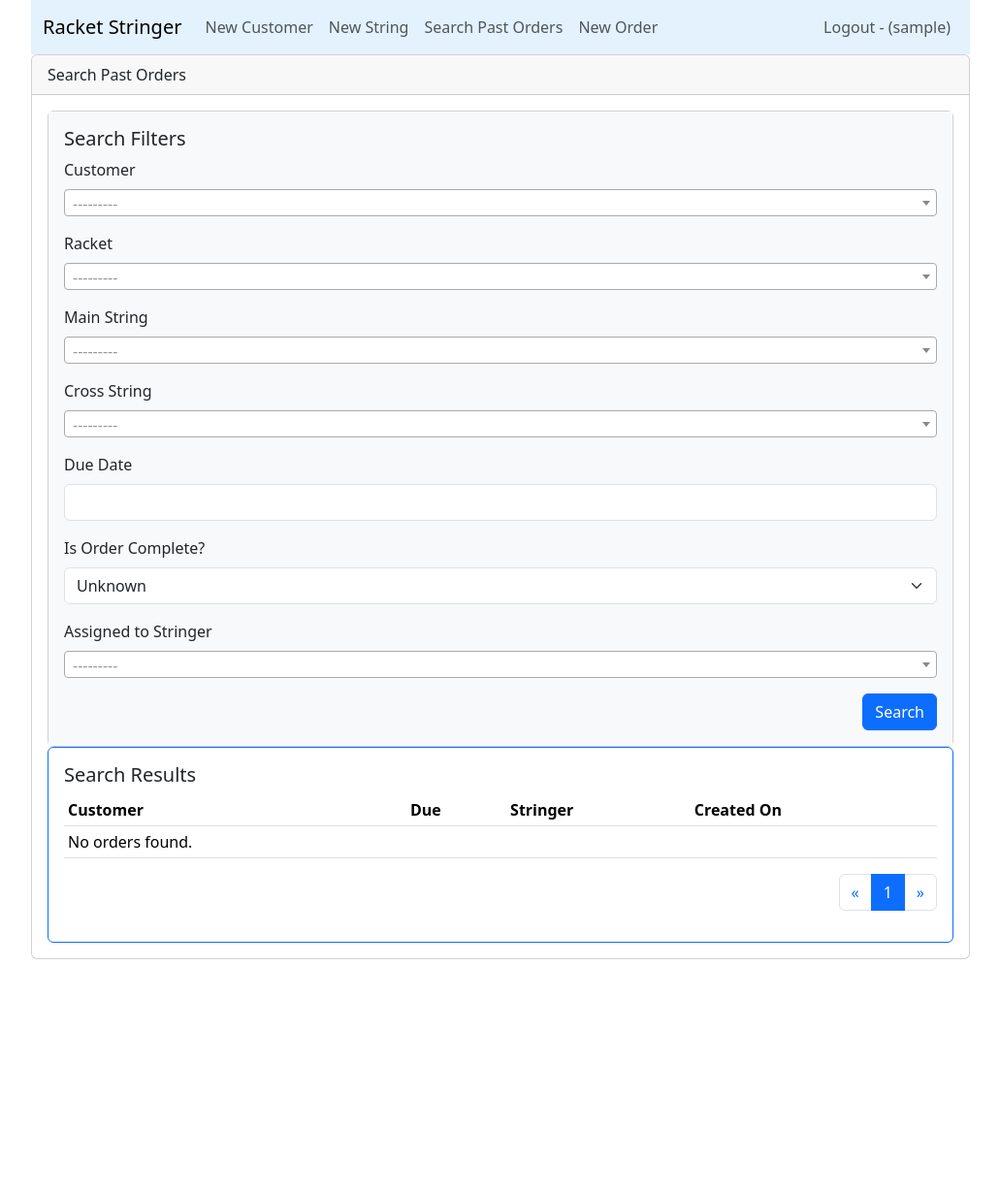
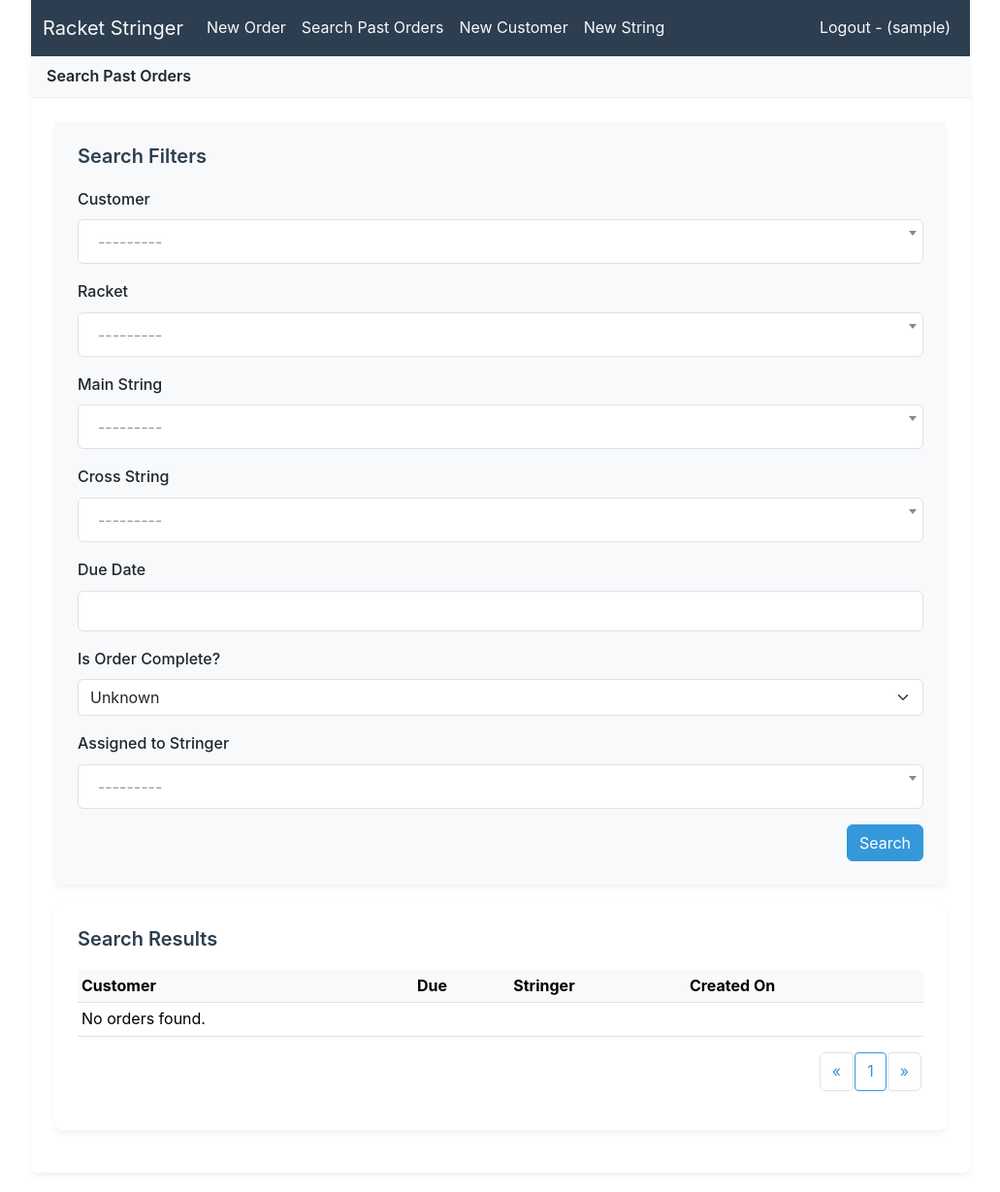
Before and after one commit to rbennett91/racket_stringer, a Django app: page /racket_stringer/orders in a window 1280 px wide. Shown: the whole page at 97% size, without its empty margins (124-1155 px from the left). Before the commit the page ends 989 px from the top, so only its background shows below. Run offline with Django 3.2, Linux system fonts and the light colour scheme; the visitor is signed in with stand-in values (Sample User, id 1); data comes from the database, SQL or seed files in the repository; data that the repository does not hold is empty; some libraries are stand-ins or nearby versions.

Commit message:
vibe code some new style

```diff
--- a/racket_stringer/static/racket_stringer/css/app.css
+++ b/racket_stringer/static/racket_stringer/css/app.css
@@ -1,3 +1,165 @@
 .container {
     max-width: 992px;
 }
+
+:root {
+    --primary-color: #3498db; /* Modern blue */
+    --secondary-color: #2ecc71; /* Fresh green */
+    --accent-color: #e74c3c; /* Vibrant red */
+    --dark-color: #2c3e50; /* Dark blue-gray */
+    --light-color: #f8f9fa; /* Light gray */
+}
+
+body {
+    font-family: "Inter", sans-serif;
+    color: #333;
+    line-height: 1.6;
+}
+
+h1,
+h2,
+h3,
+h4,
+h5,
+h6 {
+    font-weight: 600;
+}
+
+/* Add animation for page load */
+@keyframes fadeIn {
+    from {
+        opacity: 0;
+        transform: translateY(20px);
+    }
+    to {
+        opacity: 1;
+        transform: translateY(0);
+    }
+}
+
+.container {
+    animation: fadeIn 0.3s ease-out;
+}
+
+/* Apply custom styling to navbar */
+.navbar {
+    background-color: var(--dark-color) !important;
+    box-shadow: 0 2px 4px rgba(0, 0, 0, 0.1);
+}
+
+.navbar-brand,
+.navbar .nav-link {
+    color: var(--light-color) !important;
+}
+
+.navbar .nav-link:hover {
+    color: var(--secondary-color) !important;
+}
+
+/* Cards with modern styling */
+.card {
+    border-radius: 8px;
+    box-shadow: 0 4px 6px rgba(0, 0, 0, 0.05);
+    border: none;
+    margin-bottom: 20px;
+}
+
+.card-header {
+    background-color: var(--light-color);
+    border-bottom: 1px solid rgba(0, 0, 0, 0.05);
+    font-weight: 600;
+}
+
+/* Custom button styling */
+.btn-primary {
+    background-color: var(--primary-color);
+    border-color: var(--primary-color);
+}
+
+.btn-primary:hover {
+    background-color: #2980b9;
+    border-color: #2980b9;
+}
+
+/* Table styling */
+.table {
+    border-collapse: separate;
+    border-spacing: 0;
+}
+
+.table th {
+    background-color: var(--light-color);
+    border-top: none;
+}
+
+.table-hover tbody tr:hover {
+    background-color: rgba(46, 204, 113, 0.05);
+}
+
+/* Pagination styling */
+.pagination .page-link {
+    color: var(--primary-color);
+    border-radius: 4px;
+    margin: 0 2px;
+}
+
+.pagination .page-item.active .page-link {
+    background-color: #fff;
+    border-color: var(--primary-color);
+}
+
+/* Add subtle transitions */
+.card,
+.btn,
+.nav-link,
+.form-control {
+    transition: all 0.2s ease-in-out;
+}
+
+/* Add subtle hover effects to cards */
+.card:hover {
+    box-shadow: 0 10px 15px rgba(0, 0, 0, 0.1);
+}
+
+/* Card content styling */
+.card-body {
+    padding: 1.5rem;
+}
+
+.card-title {
+    margin-bottom: 1.25rem;
+    font-weight: 600;
+    color: var(--dark-color);
+}
+
+/* Form styling */
+.form-control,
+.select2-container--default .select2-selection--single {
+    border-radius: 6px;
+    border: 1px solid #dee2e6;
+    padding: 0.5rem 0.75rem;
+    height: auto;
+}
+
+.form-control:focus,
+.select2-container--default.select2-container--focus
+    .select2-selection--single {
+    border-color: var(--primary-color);
+    box-shadow: 0 0 0 0.2rem rgba(52, 152, 219, 0.25);
+}
+
+.form-label {
+    font-weight: 500;
+    margin-bottom: 0.5rem;
+}
+
+/* Make flatpickr datepicker better */
+.flatpickr-calendar {
+    border-radius: 8px;
+    box-shadow: 0 15px 30px rgba(0, 0, 0, 0.1);
+}
+
+.flatpickr-day.selected {
+    background: var(--primary-color);
+    border-color: var(--primary-color);
+}
--- a/racket_stringer/templates/racket_stringer/top_navbar.html
+++ b/racket_stringer/templates/racket_stringer/top_navbar.html
@@ -8,16 +8,16 @@
             {% if request.user.is_authenticated %}
             <ul class="navbar-nav me-auto mb-2 mb-lg-0">
                 <li class="nav-item">
-                    <a class="nav-link" href="{% url 'new_customer' %}">New Customer</a>
-                </li>
-                <li class="nav-item">
-                    <a class="nav-link" href="{% url 'new_string' %}">New String</a>
+                    <a class="nav-link" href="{% url 'new_order' %}">New Order</a>
                 </li>
                 <li class="nav-item ">
                     <a class="nav-link" href="{% url 'orders' %}">Search Past Orders</a>
                 </li>
                 <li class="nav-item">
-                    <a class="nav-link" href="{% url 'new_order' %}">New Order</a>
+                    <a class="nav-link" href="{% url 'new_customer' %}">New Customer</a>
+                </li>
+                <li class="nav-item">
+                    <a class="nav-link" href="{% url 'new_string' %}">New String</a>
                 </li>
             </ul>
             {% endif %}
```
Also changed, not shown: racket_stringer/static/racket_stringer/img/favicon.ico, racket_stringer/templates/racket_stringer/base.html (line endings or trailing spaces).
